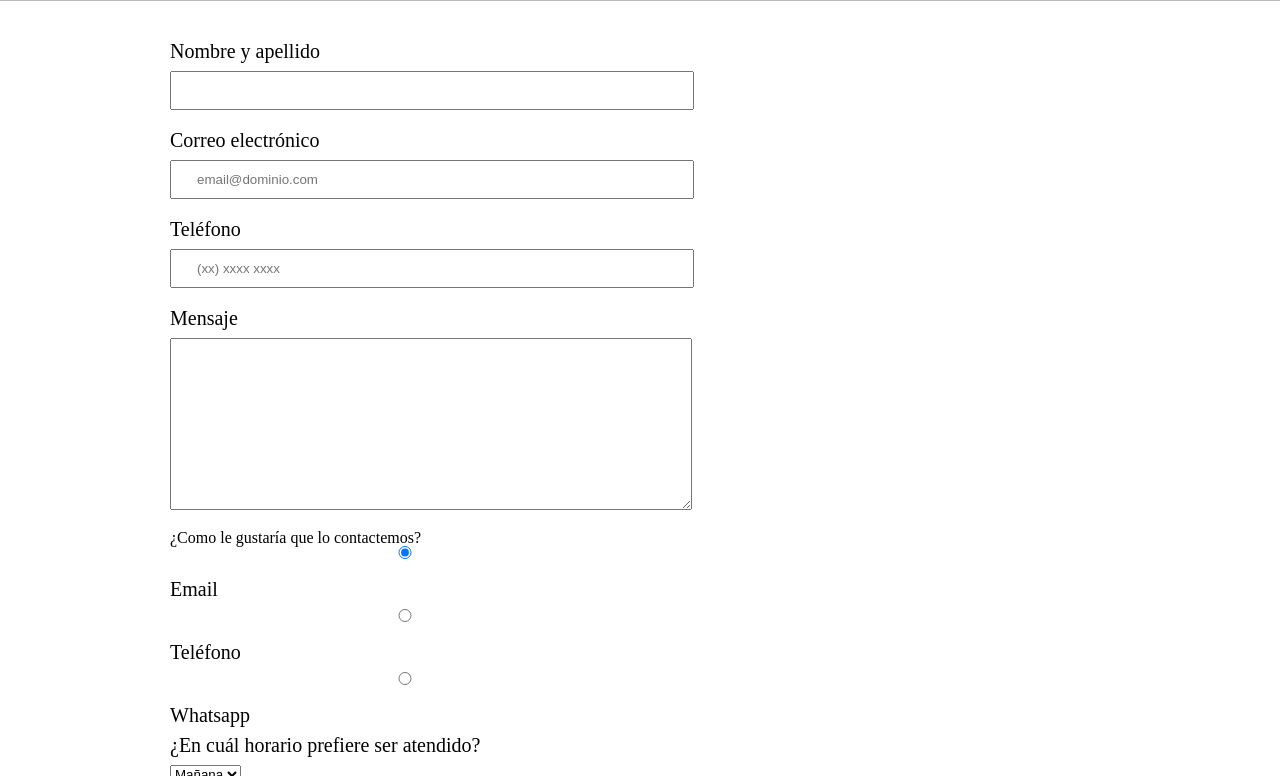
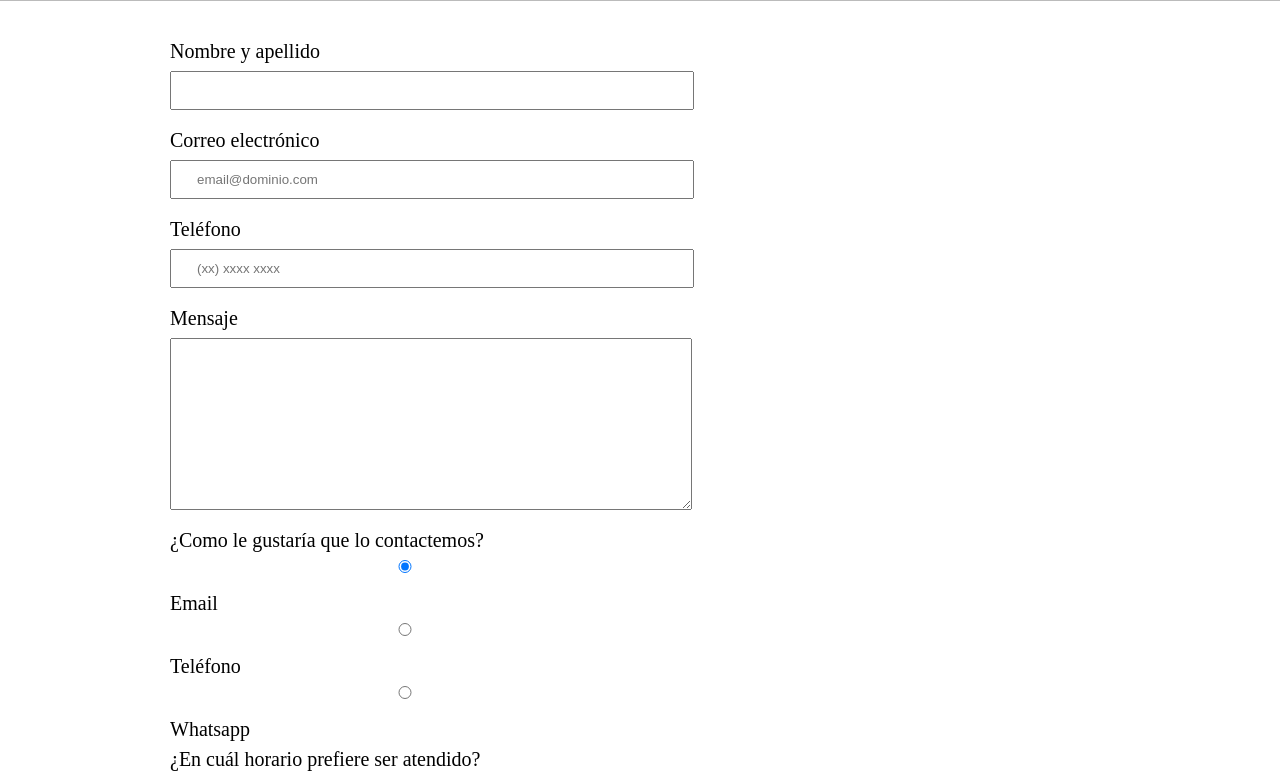
Before and after one commit to Iara-Pou/HTML5-CSS3-Alura, a plain HTML site: page contacto.html in a window 1280 px wide. Shown: the part 292-1068 px from the top of the page. Drawn offline with Linux system fonts and the light colour scheme.

Commit message:
Aplica estilo al <p>
Para que tenga el mismo estilo que todos los labels, lo incluimos en los estilos ya hechos para cada label.

```diff
--- a/css/style-contacto.css
+++ b/css/style-contacto.css
@@ -7,7 +7,7 @@ form{
 margin: 40px 0;
 }
 
-form label{
+form label, form p{
     display: block;
     font-size: 20px;
     margin: 0 0 10px;
```
